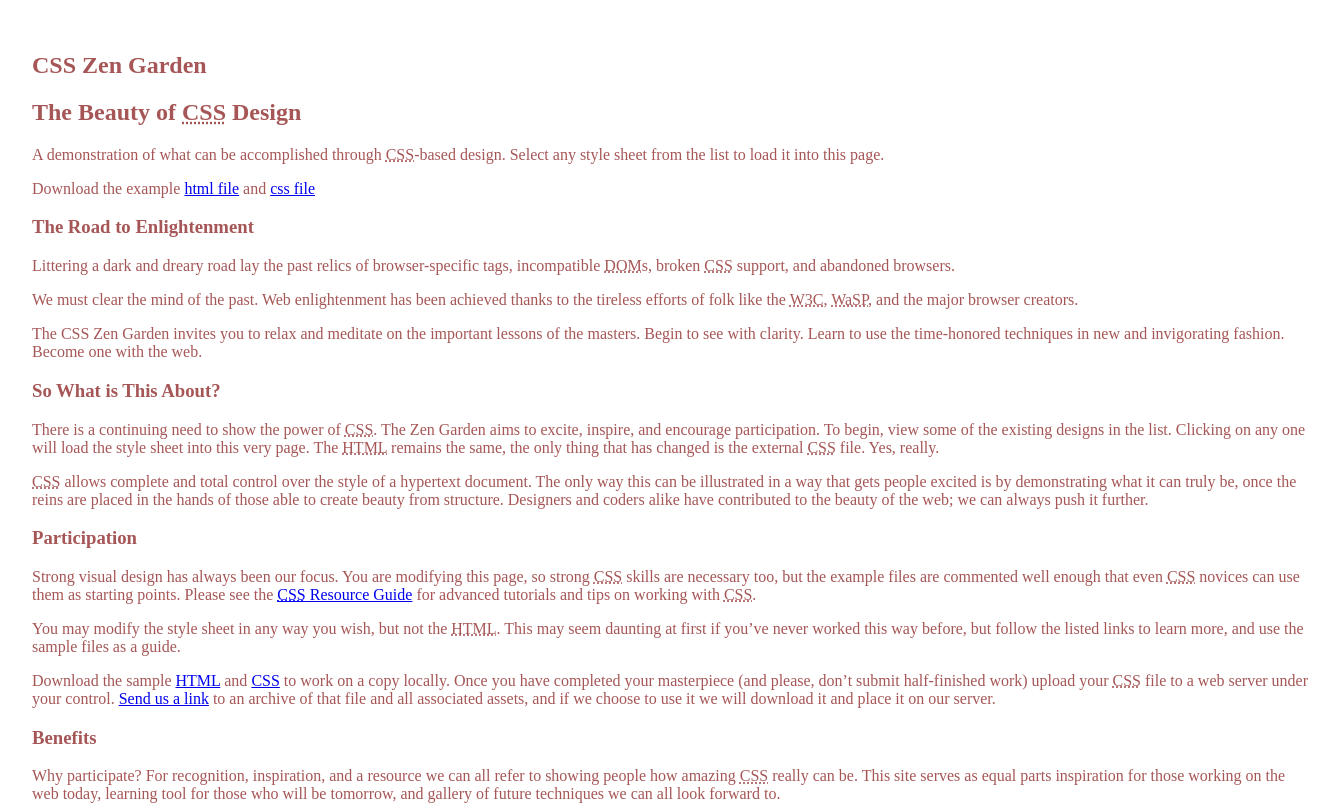
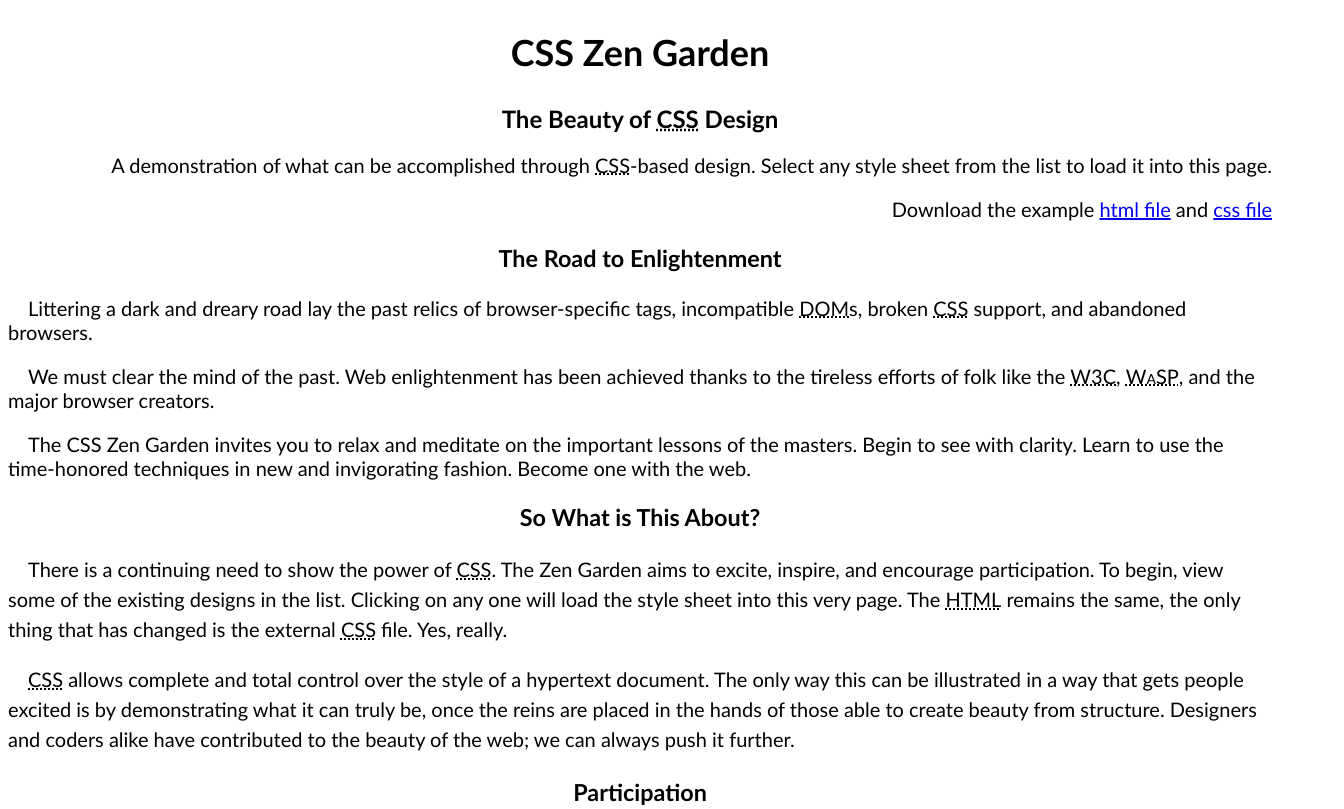
Before and after one commit to gerusalcaetano/desenvolve-introducao-web, a plain HTML site: page index.html in a window 1280 px wide. Shown: the top 809 px of the page, 1344 px wide, since content can reach past the window. Drawn offline with Linux system fonts and the light colour scheme.

Commit message:
Add files via upload
Estilização Zen Garden

```diff
--- a/style.css
+++ b/style.css
@@ -1,23 +1,34 @@
+ /*1)  Aspectos gerais */
 html{
-    background-color: color: #D92567;
-    color: #A65656;
-}
-body {
-    padding: 0;
-    margin: 0;
-    width: 100vw;
-    height: 100vw;
-    padding: 2rem;
+    font-family: 'Trebuchet MS', 'Lucida Sans Unicode', 'Lucida Grande', 'Lucida Sans', Arial, sans-serif;
+    font-size: 20px;
+    font-style: normal;
+    font-weight: 200;
+
 }
 
-h1 {
-    font-style: #D92567;
+ /*2)  Parágrafo */
+p{
+    text-indent: 1em;
 }
 
-p {
-    font-style: color:#000000 ;
+ /* 3) Títulos*/
+ h1, h2, h3{
+    text-align: center;
+ }
+h1{font-size: 1.8rem;}
+h2{font-size: 1.4rem;}
+h2{font-size: 1.2rem;}
+
+ /* 4)Seções de resumo e principal*/
+
+ .summary{
+
+    text-align: right;
+ }
+ .main p{
+ line-height: 1.5;
 }
-
-
-
-/* Texto /
+abbr{
+    font-variant: small-caps ;
+}
```
